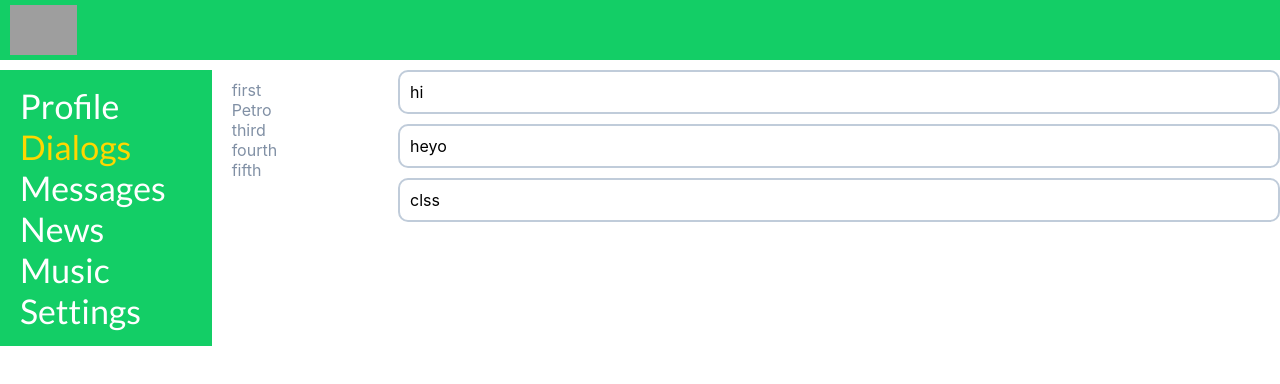
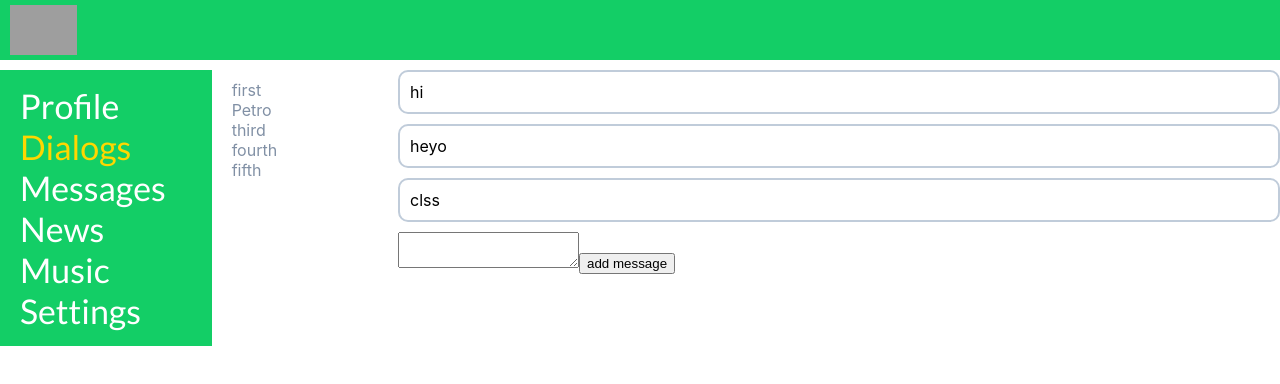
Before and after one commit to AndrewKostenko/firstProject, a React (Create React App) app: page /dialogs in a window 1280 px wide. Shown: the top 384 px of the page. Built offline with nearby package versions, Linux system fonts and the light colour scheme; grey boxes are pictures that could not be loaded.

Commit message:
32. callback in props

```diff
--- a/src/App.js
+++ b/src/App.js
@@ -21,7 +21,7 @@ const App = (props) => {
 				<div className='app-wrapper-content'>
 					<Routes>
 						<Route path="/dialogs/*" element={<Dialogs data={props.appState.messagesPage} />} />
-						<Route path="/profile/*" element={<Profile data={props.appState.profilePage} />} />
+						<Route path="/profile/*" element={<Profile data={props.appState.profilePage} addPost={props.addPost} />} />
 						<Route path="/news/*" element={<News />} />
 						<Route path="/messages/*" element={<Messages />} />
 						<Route path="/music/*" element={<Music />} />
--- a/src/components/Dialogs/Dialogs.jsx
+++ b/src/components/Dialogs/Dialogs.jsx
@@ -1,10 +1,16 @@
 import s from './Dialogs.module.css';
 import DialogItem from './DialogItem/DialogItem';
 import DialogMessage from './DialogMessage/DialogMessage';
-
+import React from 'react';
 
 
 const Dialogs = (props) => {
+
+	let newPostItem = React.createRef();
+
+	function addPost() {
+		console.log(newPostItem.current.value);
+	}
 
 	let dialogsElements = props.data.dialogsData.map(d => <DialogItem id={d.id} name={d.name} />)
 	let messagesElements = props.data.messagesData.map(m => <DialogMessage message={m.message} id={m.id} />)
@@ -16,6 +22,9 @@ const Dialogs = (props) => {
 			</div>
 			<div className={s['dialogs-messages']}>
 				{messagesElements}
+
+				<textarea ref={newPostItem} ></textarea>
+				<button onClick={addPost}>add message</button>
 			</div>
 		</div>
 	)
--- a/src/components/Profile/MyPosts/MyPosts.jsx
+++ b/src/components/Profile/MyPosts/MyPosts.jsx
@@ -1,3 +1,4 @@
+import React from 'react';
 import s from './MyPosts.module.css';
 import Post from './Post/Post';
 
@@ -5,12 +6,19 @@ const MyPosts = (props) => {
 
 	let posts = props.postsData.map(p => <Post message={p.message} likesCount={p.likesCount} />)
 
+	let newPostElement = React.createRef();
+
+	let addPost = () => {
+		let text = newPostElement.current.value;
+		props.addPost(text);
+	};
+
 	return (
 		<div className={s['post_block']}>
 			<h3>my post</h3>
 			<div>
-				<div><textarea name=""></textarea></div>
-				<div><button>add post</button></div>
+				<div><textarea ref={newPostElement} name=""></textarea></div>
+				<div><button onClick={addPost}>add post</button></div>
 				<div className={s['posts']}>
 					{posts}
 				</div>
--- a/src/components/Profile/Profile.jsx
+++ b/src/components/Profile/Profile.jsx
@@ -6,7 +6,7 @@ const Profile = (props) => {
 	return (
 		<div >
 			<ProfileInfo />
-			<MyPosts postsData={props.data.postsData} />
+			<MyPosts addPost={props.addPost} postsData={props.data.postsData} />
 		</div>
 	)
 }
--- a/src/index.js
+++ b/src/index.js
@@ -4,12 +4,12 @@ import './index.css';
 import App from './App';
 import reportWebVitals from './reportWebVitals';
 import state from './redux/state';
-
+import { addPost } from './redux/state';
 
 const root = ReactDOM.createRoot(document.getElementById('root'));
 root.render(
 	<React.StrictMode>
-		<App appState={state} />
+		<App appState={state} addPost={addPost} />
 	</React.StrictMode>
 );
 
--- a/src/redux/state.js
+++ b/src/redux/state.js
@@ -56,4 +56,16 @@ let state = {
 	}
 }
 
+export let addPost = (postMessage) => {
+	let newPost = {
+		id: 5,
+		message: postMessage,
+		likesCount: 0
+	};
+
+	state['profilePage']['postsData'].push(newPost);
+}
+
+
+
 export default state;
```
